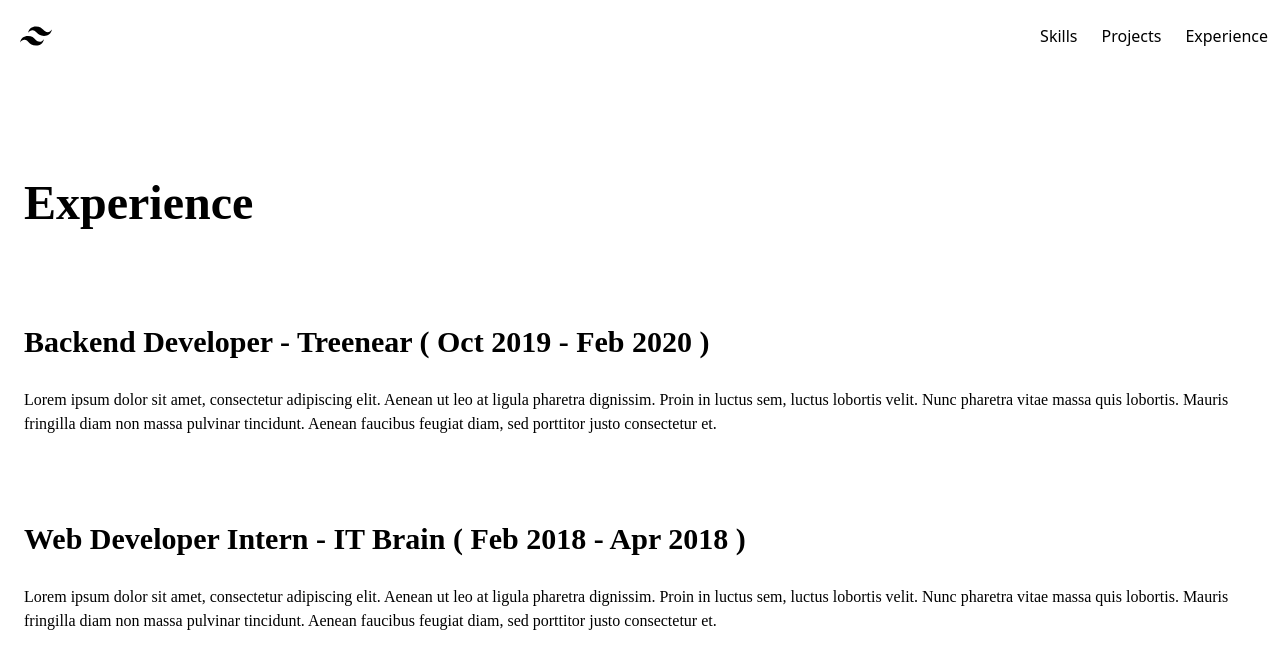
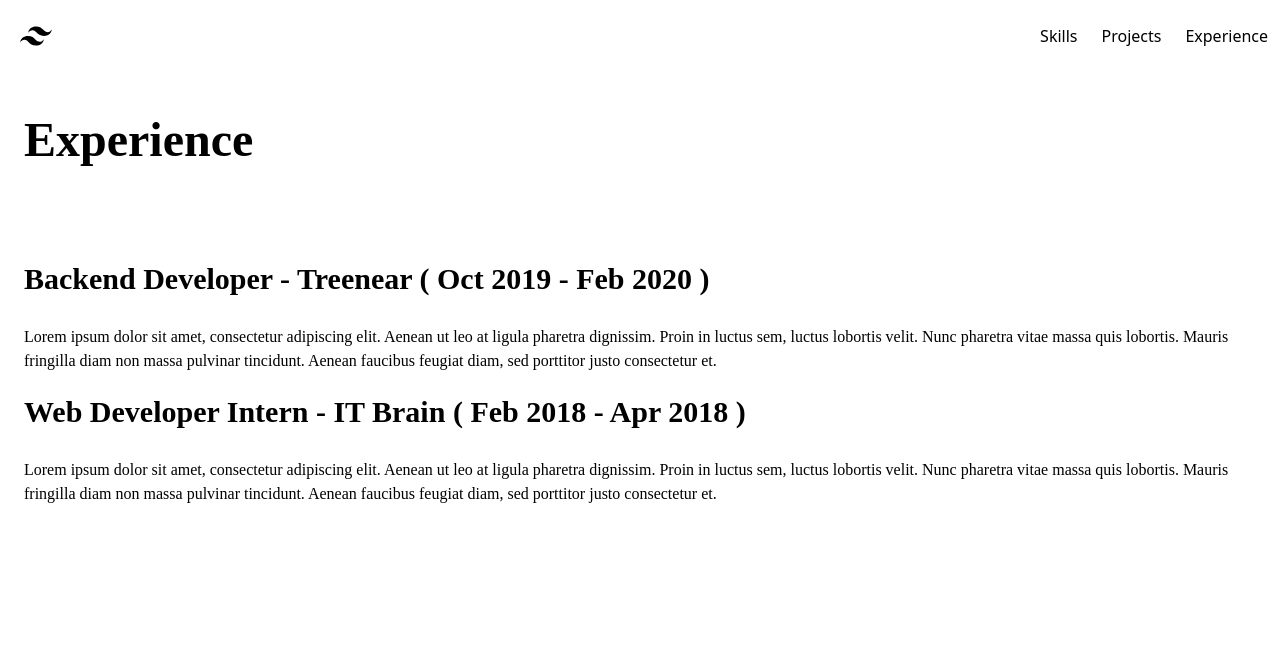
Before and after one commit to indraarsy/landing-page, a Next.js app: page /experience in a window 1280 px wide. Shown: the top 668 px of the page. Built offline with nearby package versions, Linux system fonts and the light colour scheme.

Commit message:
animasi, navbar masih kena. todo ganti navbar

```diff
--- a/components/experience.js
+++ b/components/experience.js
@@ -1,41 +1,44 @@
 export default function Experience() {
     return (
-        <div className="container flex mx-auto h-screen pt-20 font-serif">
-            <div className="my-auto w-full px-4 m-2">
+        <div className="container flex mx-auto mobile pt-24 font-serif">
+            <div className="w-full px-4 m-2">
                 <div>
                     <span className="md:text-5xl text-3xl font-bold">
                         Experience
                     </span>
                 </div>
-                <div className="my-8 md:my-20">
+                <div className="pt-4 md:pt-16">
+                    <div className="my-4">
                         <span className="md:text-3xl text-xl font-bold">
                             Backend Developer - Treenear ( Oct 2019 - Feb 2020 )
                         </span>
                         <br></br>
                         <br></br>
                         <span>
-                        Lorem ipsum dolor sit amet, consectetur adipiscing elit.
-                        Aenean ut leo at ligula pharetra dignissim. Proin in
-                        luctus sem, luctus lobortis velit. Nunc pharetra vitae
-                        massa quis lobortis. Mauris fringilla diam non massa
-                        pulvinar tincidunt. Aenean faucibus feugiat diam, sed
-                        porttitor justo consectetur et.
+                            Lorem ipsum dolor sit amet, consectetur adipiscing
+                            elit. Aenean ut leo at ligula pharetra dignissim.
+                            Proin in luctus sem, luctus lobortis velit. Nunc
+                            pharetra vitae massa quis lobortis. Mauris fringilla
+                            diam non massa pulvinar tincidunt. Aenean faucibus
+                            feugiat diam, sed porttitor justo consectetur et.
                         </span>
                     </div>
-                <div className="my-8 md:my-20">
+                    <div className="my-4">
                         <span className="md:text-3xl text-xl font-bold">
-                        Web Developer Intern - IT Brain ( Feb 2018 - Apr 2018 )
+                            Web Developer Intern - IT Brain ( Feb 2018 - Apr
+                            2018 )
                         </span>
                         <br></br>
                         <br></br>
                         <span>
-                        Lorem ipsum dolor sit amet, consectetur adipiscing elit.
-                        Aenean ut leo at ligula pharetra dignissim. Proin in
-                        luctus sem, luctus lobortis velit. Nunc pharetra vitae
-                        massa quis lobortis. Mauris fringilla diam non massa
-                        pulvinar tincidunt. Aenean faucibus feugiat diam, sed
-                        porttitor justo consectetur et.
+                            Lorem ipsum dolor sit amet, consectetur adipiscing
+                            elit. Aenean ut leo at ligula pharetra dignissim.
+                            Proin in luctus sem, luctus lobortis velit. Nunc
+                            pharetra vitae massa quis lobortis. Mauris fringilla
+                            diam non massa pulvinar tincidunt. Aenean faucibus
+                            feugiat diam, sed porttitor justo consectetur et.
                         </span>
+                    </div>
                 </div>
             </div>
         </div>
--- a/components/home.js
+++ b/components/home.js
@@ -4,7 +4,7 @@ import TextLoop from "react-text-loop";
 
 export default function Home() {
     return (
-        <div className="relative container m-auto flex h-full mx-auto items-center">
+        <div className="relative container m-auto flex mobile mx-auto items-center">
             <div className="grid grid-cols-3 md:auto-cols-min">
                 <div className="text-gray-700 px-4 py-2 m-2 my-6 col-span-3 md:col-span-2 p-auto lg:pt-40">
                     <div>
--- a/components/nav.js
+++ b/components/nav.js
@@ -41,7 +41,7 @@ class Nav extends Component {
                             >
                                 <Link
                                     href={href}
-                                    className="font-serif"
+                                    className="font-serif "
                                     data-ref={label}
                                 >
                                     <a>{label}</a>
--- a/components/skills.js
+++ b/components/skills.js
@@ -6,14 +6,14 @@ import { SiTailwindcss, SiPhp, SiJavascript, SiLaravel } from "react-icons/si";
 class Skills extends Component {
     render() {
         return (
-            <div className="container flex mx-auto h-screen">
-                <div className="my-auto w-full px-4 m-2">
-                    <div className="mb-16 md:mb-32">
+            <div className="container flex mx-auto pt-24 mobile">
+                <div className="w-full px-4 m-2">
+                    <div>
                         <span className="font-serif md:text-5xl text-3xl font-bold">
                             Skills
                         </span>
                     </div>
-                    <div className="grid grid-cols-4 md:grid-cols-3 gap-10">
+                    <div className="grid grid-cols-4 md:grid-cols-3 gap-10 pt-8 md:pt-20">
                         <IconContext.Provider
                             value={{
                                 className:
--- a/package.json
+++ b/package.json
@@ -7,6 +7,7 @@
     "start": "next start"
   },
   "dependencies": {
+    "@steveeeie/react-page-transition": "^1.2.1",
     "framer-motion": "^2.9.4",
     "next": "^10.0.1",
     "nprogress": "^0.2.0",
--- a/pages/_app.js
+++ b/pages/_app.js
@@ -1,21 +1,18 @@
 import Nav from "../components/nav";
 import Head from "next/head";
-import { AnimatePresence, motion } from "framer-motion";
 
 import "../styles/index.css";
 import NProgress from "nprogress";
 import Router from "next/router";
+import { motion } from "framer-motion";
 
 Router.events.on("routeChangeStart", () => NProgress.start());
 Router.events.on("routeChangeComplete", () => NProgress.done());
 Router.events.on("routeChangeError", () => NProgress.done());
 
-const MotionBox = motion.custom;
-
-function MyApp({ Component, pageProps, router }) {
+function MyApp({ Component, pageProps, router, location }) {
     return (
-        <div>
-            <div className="mobile lg:container lg:mx-auto relative">
+        <>
             <Head>
                 <title>Indra Arsy Kaloka</title>
                 <meta
@@ -24,12 +21,31 @@ function MyApp({ Component, pageProps, router }) {
                 />
                 <link rel="shortcut icon" href="/favicon.ico" />
             </Head>
+            <motion.div
+                className="mobile lg:container lg:mx-auto relative"
+                key={router.route}
+                initial="pageInitial"
+                animate="pageAnimate"
+                exit="exit"
+                variants={{
+                    pageInitial: {
+                        opacity: 0,
+                        y: -50,
+                    },
+                    pageAnimate: {
+                        opacity: 1,
+                        y: 0,
+                    },
+                    exit: {
+                        opacity: 0,
+                        y: 50,
+                    },
+                }}
+            >
                 <Nav />
-                <AnimatePresence exitBeforeEnter>
                 <Component {...pageProps} />
-                </AnimatePresence>
-            </div>
-        </div>
+            </motion.div>
+        </>
     );
 }
 
```
Also changed, not shown: components/projects.js (+14 -8 lines), 1 other file (tests, documents, lock files or other folders). Lines whose indentation alone changed are shown as unchanged.
